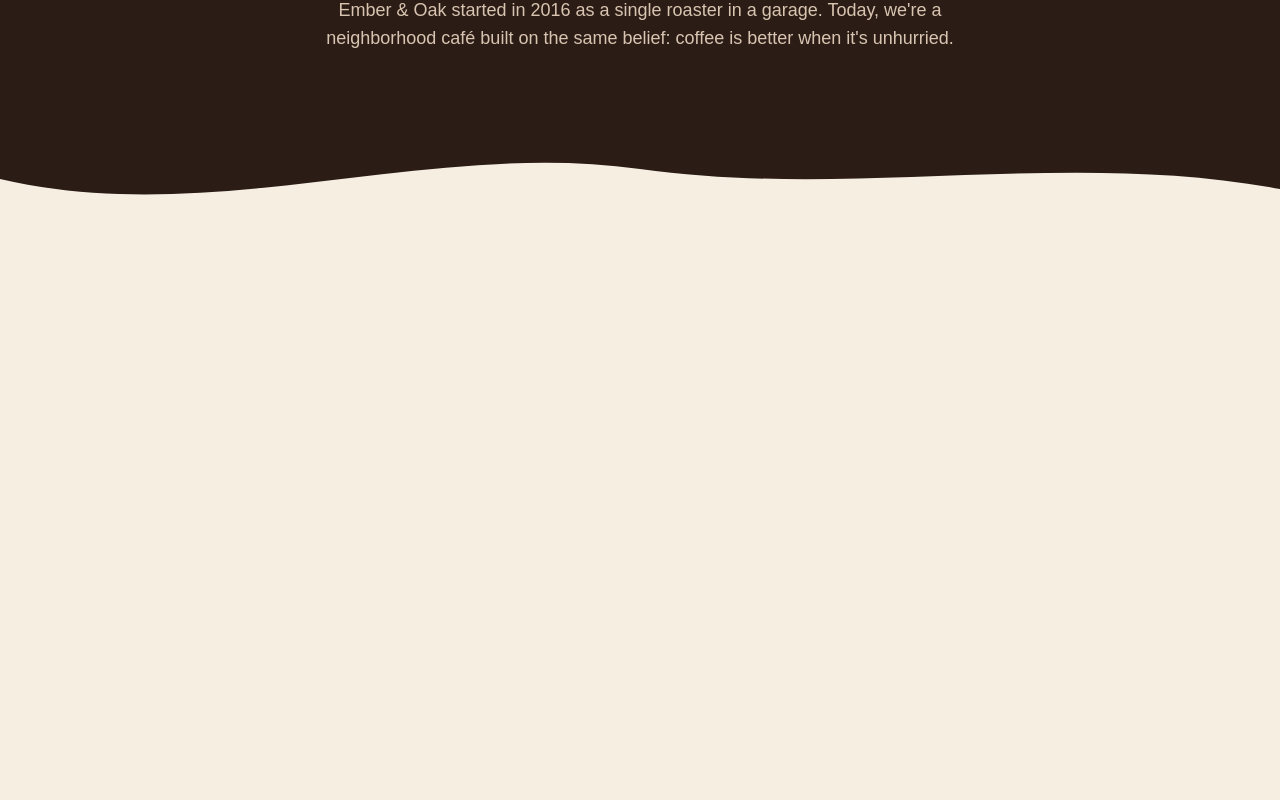
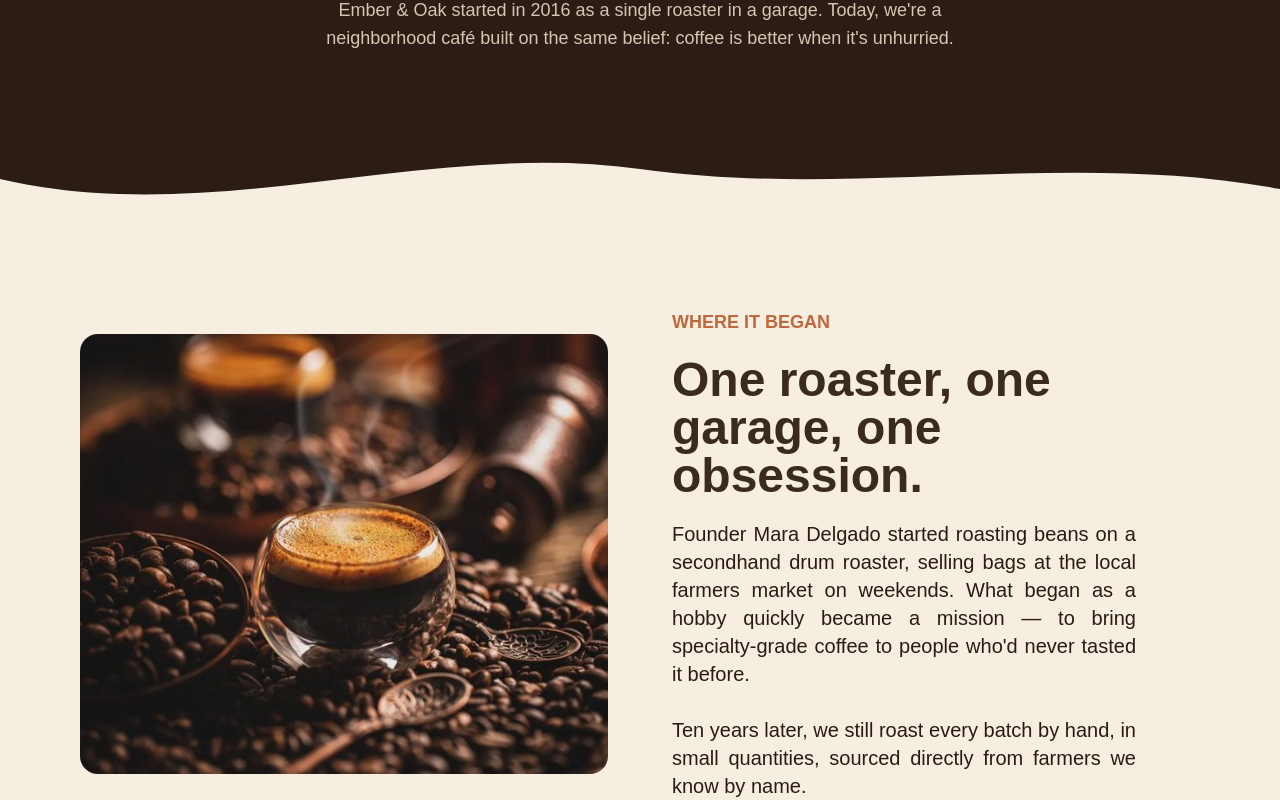
Before and after one commit to DevSK90/Ember-Oak_CoffeeShop_Project, a React (Vite) app: page /Ember-Oak_CoffeeShop_Project/about in a window 1280 px wide. Shown: the part 321-1121 px from the top of the page. Before the commit the page ends 800 px from the top, so only its background shows below. Built offline with nearby package versions, Linux system fonts and the light colour scheme.

Commit message:
Added where it began section to about page

```diff
--- a/src/components/about/About.jsx
+++ b/src/components/about/About.jsx
@@ -1,10 +1,12 @@
 import React from "react";
 import AboutHero from "./aboutSections/AboutHero";
+import WhereItBegan from "./aboutSections/WhereItBegan";
 
 const About = () => {
   return (
     <div>
       <AboutHero />
+      <WhereItBegan />
     </div>
   );
 };
--- /dev/null
+++ b/src/components/about/aboutSections/WhereItBegan.jsx
@@ -0,0 +1,37 @@
+import React from "react";
+import roastery3 from "../../../assets/images/roastery3.jpg";
+
+const WhereItBegan = () => {
+  return (
+    <div className="w-full h-auto mt-20 px-20 rounded-panel flex flex-row-reverse justify-between gap-16 items-center">
+      <div className="flex-1 flex flex-col gap-5 items-center text-center lg:items-start lg:text-left">
+        <span className="text-lg font-bold text-terracotta-accent">
+          WHERE IT BEGAN
+        </span>
+        <h1 className="text-3xl sm:text-4xl lg:text-5xl text-deep-chocolate">
+          One roaster, one garage, one obsession.
+        </h1>
+        <p className="text-justify text-base sm:text-lg lg:text-xl lg:pr-16">
+          Founder Mara Delgado started roasting beans on a secondhand drum
+          roaster, selling bags at the local farmers market on weekends. What
+          began as a hobby quickly became a mission — to bring specialty-grade
+          coffee to people who'd never tasted it before.
+          <br />
+          <br />
+          Ten years later, we still roast every batch by hand, in small
+          quantities, sourced directly from farmers we know by name.
+        </p>
+      </div>
+      <div className="flex-1 w-full h-auto">
+        <img
+          src={roastery3}
+          alt="roastery.jpg"
+          className="relative object-cover w-220 h-110 rounded-image"
+        />
+      </div>
+      {/* </div> */}
+    </div>
+  );
+};
+
+export default WhereItBegan;
```
Also changed, not shown: src/assets/images/roastery3.jpg (added).
